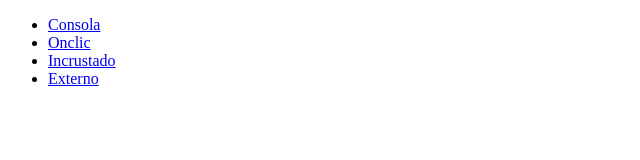
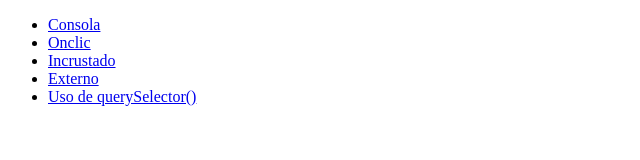
Before and after one commit to ingsisrmh/js, a plain HTML site: page index.html in a window 1280 px wide. Shown: the whole page, without its empty margins (0-640 px from the left). Drawn offline with Linux system fonts and the light colour scheme.

Commit message:
Update index.html

```diff
--- a/index.html
+++ b/index.html
@@ -9,6 +9,7 @@
 		<li><a href="onclic.html">Onclic</a></li>
 		<li><a href="incrustado.html">Incrustado</a></li>
 		<li><a href="externo.html">Externo</a></li>
+		<li><a href="querysel.html">Uso de querySelector()</a></li>
 	</ul>
 </body>
 </html>
```
